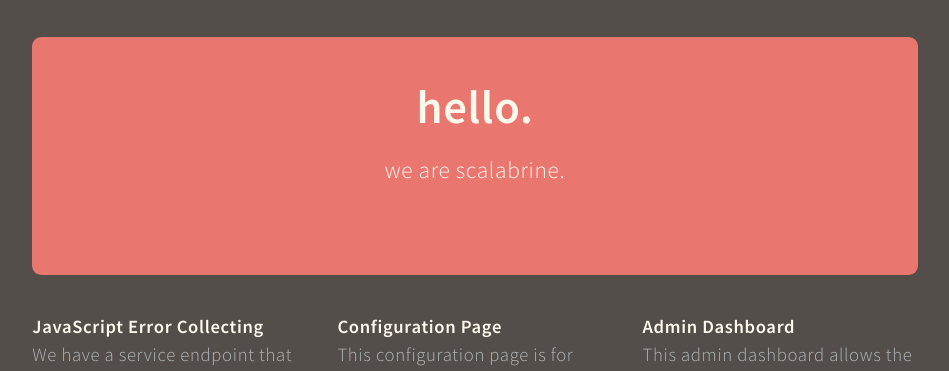
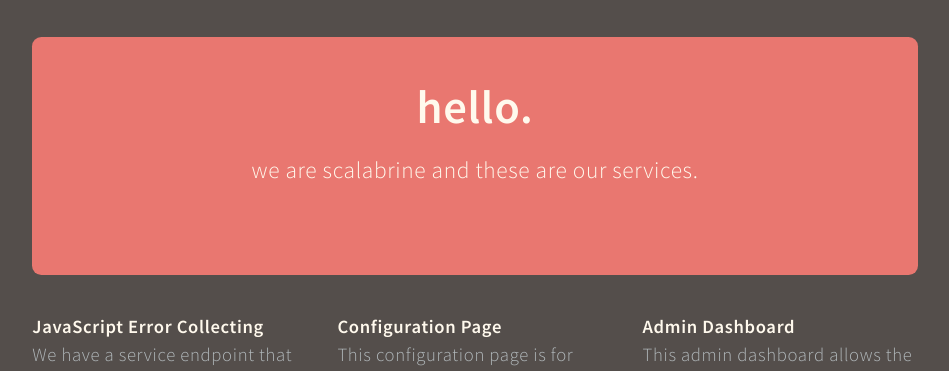
Before and after one commit to eduardoramirez/scalabrine, a PHP site: page /home in a window 1280 px wide. Shown: the part 116-487 px from the top of the page, without its empty margins (165-1114 px from the left). Run offline with PHP 8.4, Linux system fonts and the light colour scheme; some libraries are stand-ins or nearby versions.

Commit message:
Update home.php
changed 'we are scalabrine' to 'we are scalabrine and these are our services.'

```diff
--- a/home.php
+++ b/home.php
@@ -44,7 +44,7 @@
          <!-- Hero -->
          <section id="hero">
                <h2>hello.</h2>
-               <p>we are scalabrine.</p>
+               <p>we are scalabrine and these are our services.</p>
          </section>
          <!-- Main -->
          <!-- things about our product should go here -->
```
